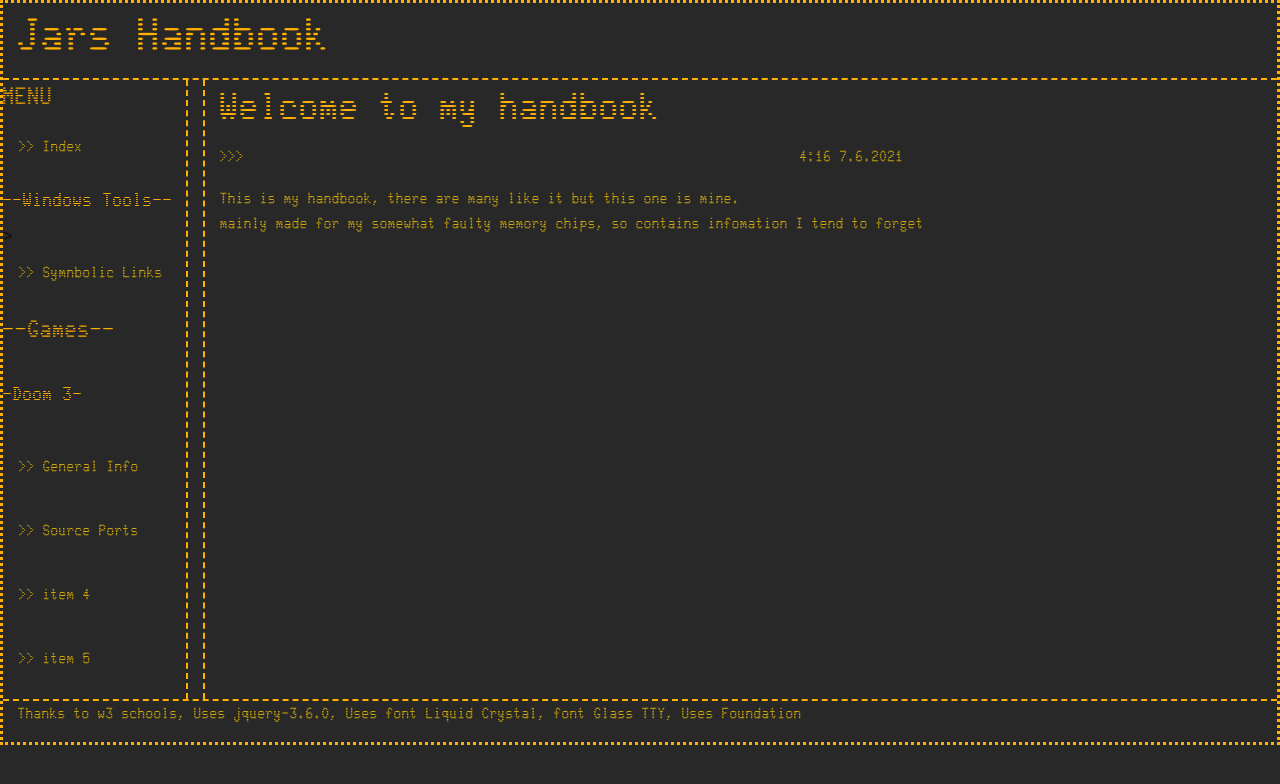
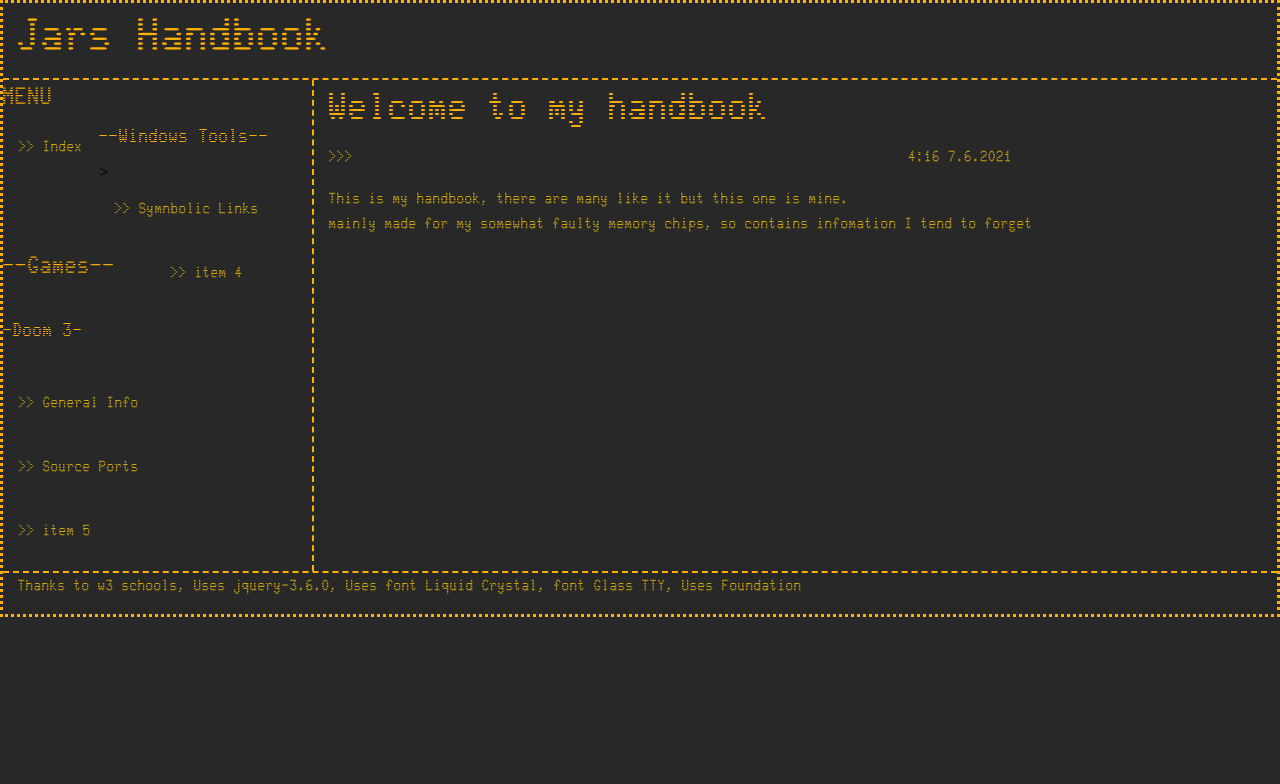
Before and after one commit to lostjarred/Jars_Handbook, a PHP site: page / in a window 1280 px wide. Shown: the top 784 px of the page. Run offline with PHP 8.4, Linux system fonts and the light colour scheme.

Commit message:
fix index menu

```diff
--- a/index.php
+++ b/index.php
@@ -29,10 +29,8 @@
                     <div class="grid-x grid-padding-x">
                         <div class="grid-x grid-padding-x">
 
-                        <div class="large-2 cell borderright">
                             <!--MENU-->
                                 <?php include 'html\menu.html' ?>
-                            </div>
 
                             <div class="large-8 cell">
                                 <!--CONTENT-->
```
